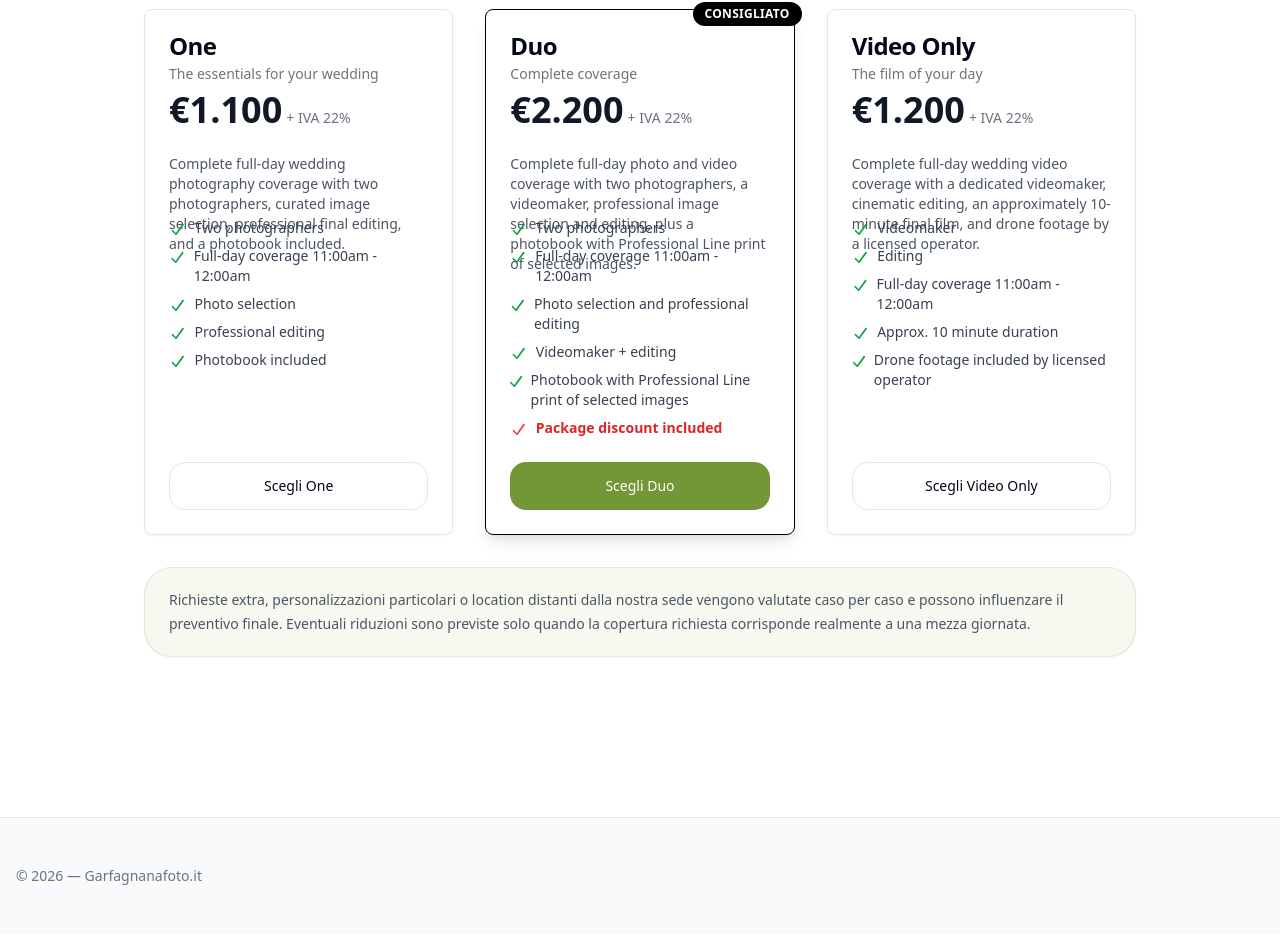
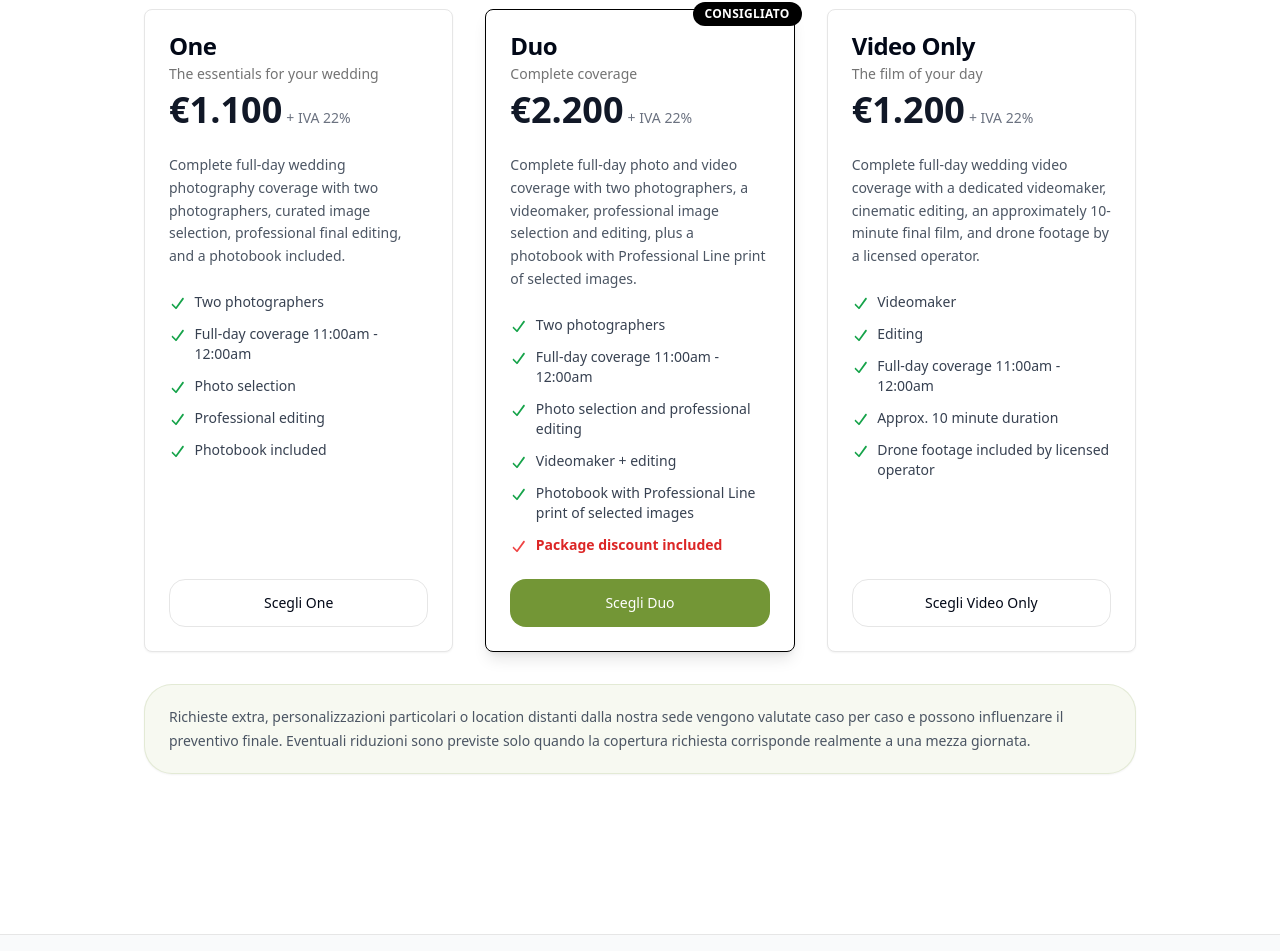
Before and after one commit to iperrealistico/garfagnanafoto-wedding, a Next.js app: page /en in a window 1280 px wide. Shown: the part 947-1898 px from the top of the page. Built offline with nearby package versions, Linux system fonts and the light colour scheme.

Commit message:
fix: resolve package card text overlap

```diff
--- a/src/components/public/package-card.tsx
+++ b/src/components/public/package-card.tsx
@@ -39,18 +39,18 @@ export function PackageCard({ pkg, vatRate, href, isPopular, lang = "it" }: Pack
                     <PriceDisplay priceNet={totalNet} vatRate={vatRate} large />
                 </div>
             </CardHeader>
-            <CardContent className="flex-1">
-                <p className="text-sm text-gray-600 mb-4 h-12">{getLocalized(pkg.description, lang)}</p>
-                <ul className="space-y-2">
+            <CardContent className="flex flex-1 flex-col gap-6">
+                <p className="text-sm leading-relaxed text-gray-600">{getLocalized(pkg.description, lang)}</p>
+                <ul className="space-y-3">
                     {bulletLabels.map((item) => (
                         <li key={item.id} className="flex items-start text-sm text-gray-700">
-                            <FontAwesomeIcon icon={faCheck} className="text-green-600 mt-1 mr-2 w-4 h-4" />
+                            <FontAwesomeIcon icon={faCheck} className="text-green-600 mt-1 mr-2 h-4 w-4 shrink-0" />
                             <span>{getLocalized(item.label, lang)}</span>
                         </li>
                     ))}
                     {hasDiscount && (
                         <li className="flex items-start text-sm text-red-600 font-semibold">
-                            <FontAwesomeIcon icon={faCheck} className="text-red-500 mt-1 mr-2 w-4 h-4" />
+                            <FontAwesomeIcon icon={faCheck} className="text-red-500 mt-1 mr-2 h-4 w-4 shrink-0" />
                             <span>{lang === 'en' ? 'Package discount included' : 'Sconto sul pacchetto'}</span>
                         </li>
                     )}
```
